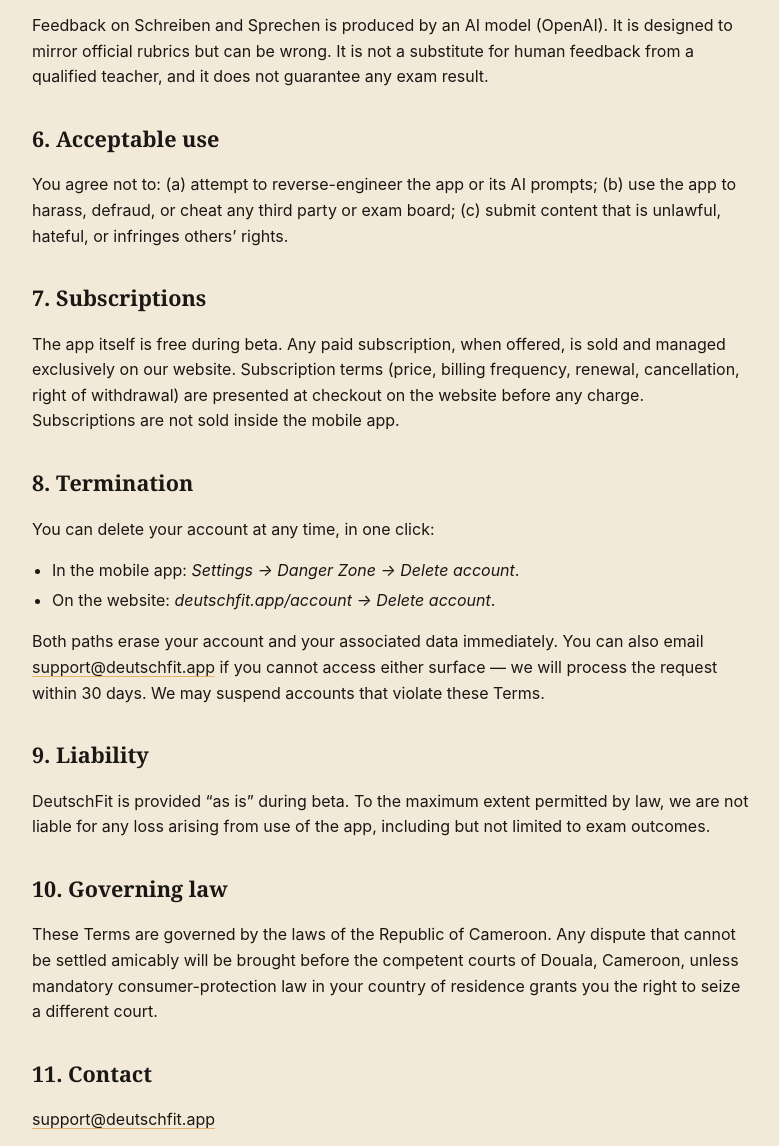
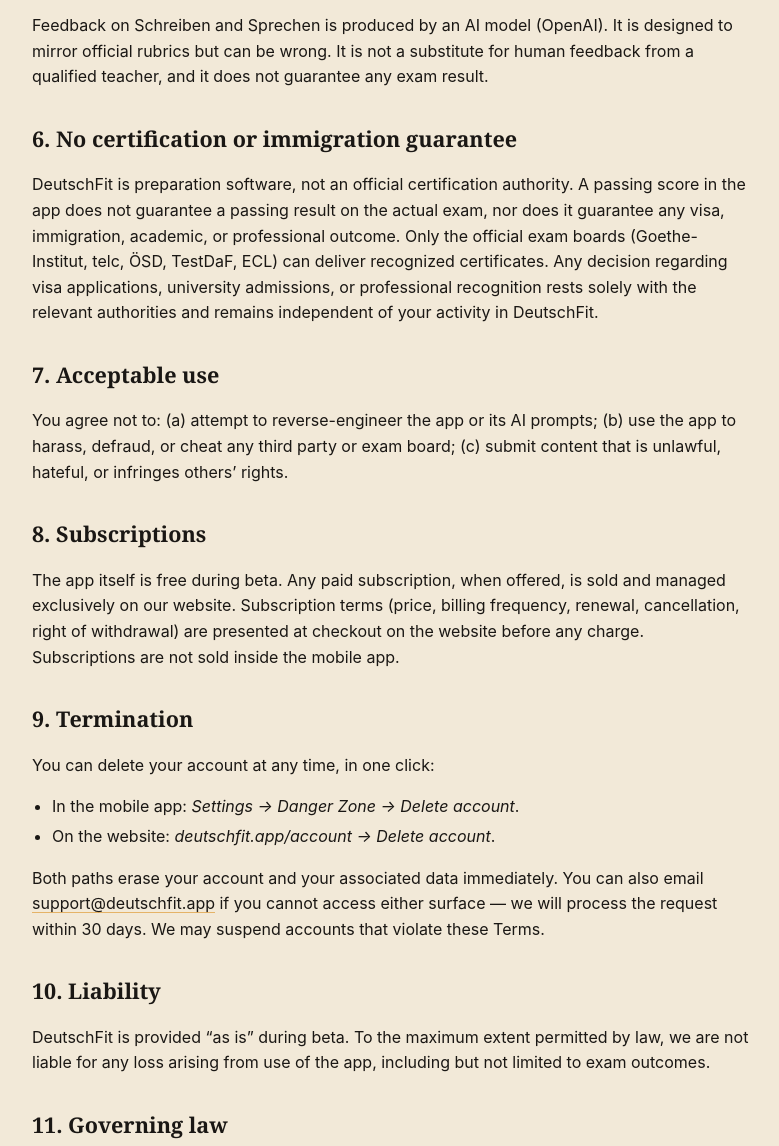
Before and after one commit to SmartlyDataSense/deutschfit-legal, a plain HTML site: page tos.html in a window 1280 px wide. Shown: the part 920-2066 px from the top of the page, without its empty margins (248-1027 px from the left). Drawn offline with Linux system fonts and the light colour scheme.

Commit message:
docs: add visa/immigration disclaimer + support page
- TOS: add no-certification-guarantee clause for visa/immigration use cases
- New /support page with contact info and 3-FAQ block (account deletion,
  exam track change, score variance)
- Index updated to surface /support

```diff
--- a/tos.html
+++ b/tos.html
@@ -32,13 +32,16 @@
     <h2>5. AI-generated content</h2>
     <p>Feedback on Schreiben and Sprechen is produced by an AI model (OpenAI). It is designed to mirror official rubrics but can be wrong. It is not a substitute for human feedback from a qualified teacher, and it does not guarantee any exam result.</p>
 
-    <h2>6. Acceptable use</h2>
+    <h2>6. No certification or immigration guarantee</h2>
+    <p>DeutschFit is preparation software, not an official certification authority. A passing score in the app does not guarantee a passing result on the actual exam, nor does it guarantee any visa, immigration, academic, or professional outcome. Only the official exam boards (Goethe-Institut, telc, ÖSD, TestDaF, ECL) can deliver recognized certificates. Any decision regarding visa applications, university admissions, or professional recognition rests solely with the relevant authorities and remains independent of your activity in DeutschFit.</p>
+
+    <h2>7. Acceptable use</h2>
     <p>You agree not to: (a) attempt to reverse-engineer the app or its AI prompts; (b) use the app to harass, defraud, or cheat any third party or exam board; (c) submit content that is unlawful, hateful, or infringes others&rsquo; rights.</p>
 
-    <h2>7. Subscriptions</h2>
+    <h2>8. Subscriptions</h2>
     <p>The app itself is free during beta. Any paid subscription, when offered, is sold and managed exclusively on our website. Subscription terms (price, billing frequency, renewal, cancellation, right of withdrawal) are presented at checkout on the website before any charge. Subscriptions are not sold inside the mobile app.</p>
 
-    <h2>8. Termination</h2>
+    <h2>9. Termination</h2>
     <p>You can delete your account at any time, in one click:</p>
     <ul>
       <li>In the mobile app: <em>Settings &rarr; Danger Zone &rarr; Delete account</em>.</li>
@@ -49,13 +52,13 @@
     if you cannot access either surface — we will process the request within 30
     days. We may suspend accounts that violate these Terms.</p>
 
-    <h2>9. Liability</h2>
+    <h2>10. Liability</h2>
     <p>DeutschFit is provided &ldquo;as is&rdquo; during beta. To the maximum extent permitted by law, we are not liable for any loss arising from use of the app, including but not limited to exam outcomes.</p>
 
-    <h2>10. Governing law</h2>
+    <h2>11. Governing law</h2>
     <p>These Terms are governed by the laws of the Republic of Cameroon. Any dispute that cannot be settled amicably will be brought before the competent courts of Douala, Cameroon, unless mandatory consumer-protection law in your country of residence grants you the right to seize a different court.</p>
 
-    <h2>11. Contact</h2>
+    <h2>12. Contact</h2>
     <p><a href="mailto:support@deutschfit.app">support@deutschfit.app</a></p>
   </main>
 
```
Also changed, not shown: index.html (+1 -0 lines), support.html (added, +38 -0 lines).
